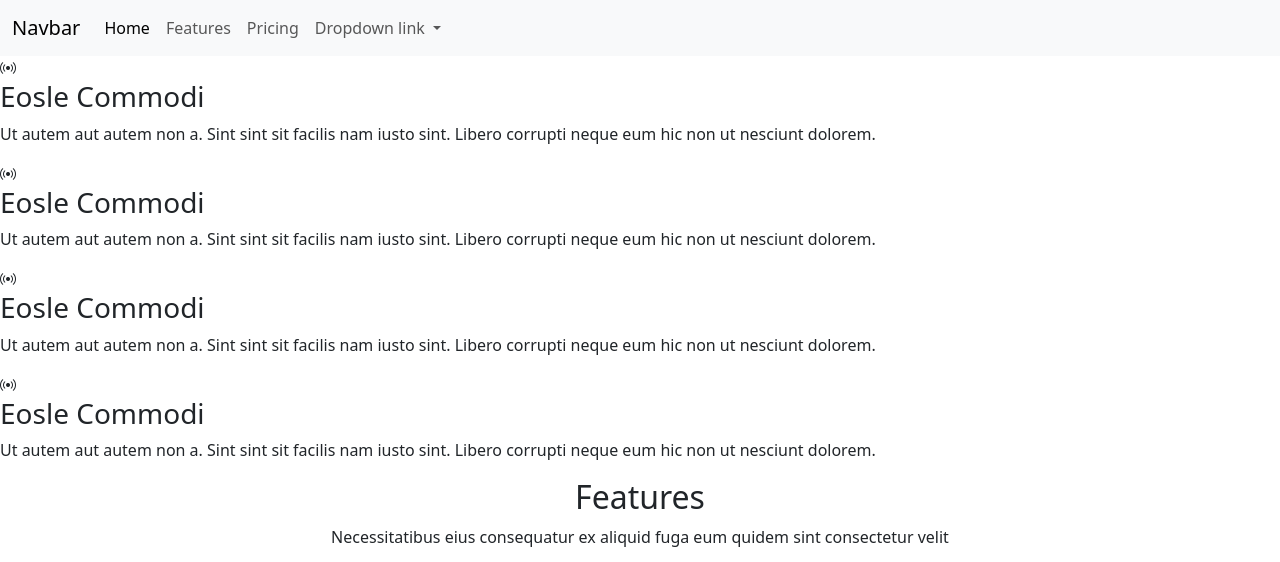
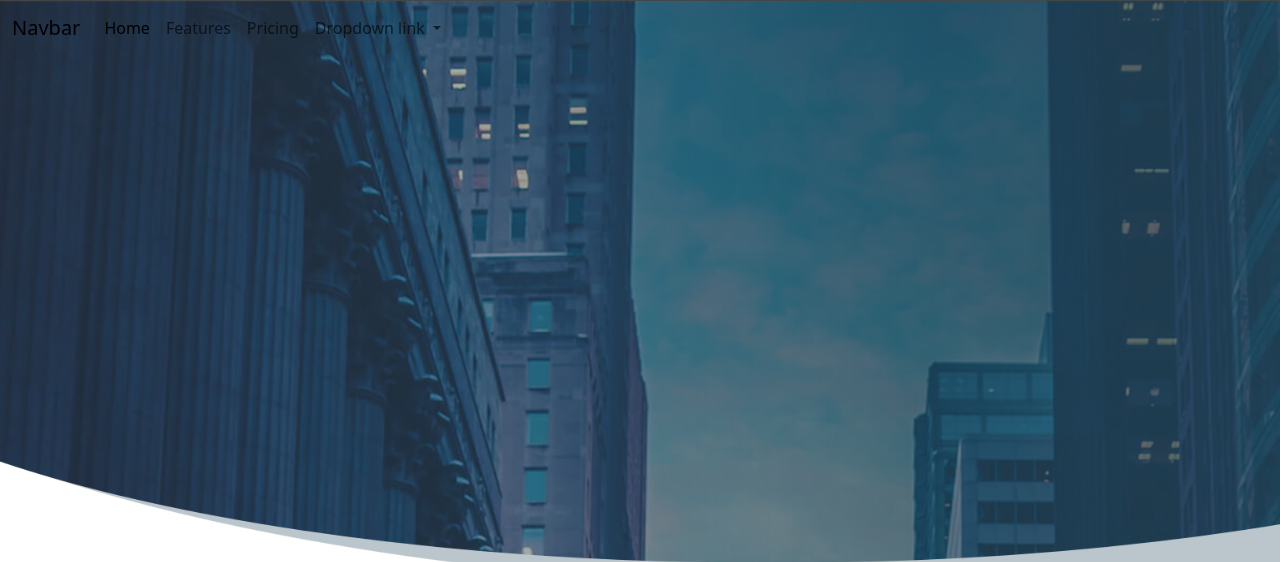
Before and after one commit to nizar-hamaoui/NIZAR-YAHYA-AYMANE-BRAHIM, a website: page index.html in a window 1280 px wide. Shown: the top 562 px of the page. Drawn offline with nearby package versions, Linux system fonts and the light colour scheme; grey boxes are pictures that could not be loaded.

Commit message:
fix nav and section1

```diff
--- a/index.html
+++ b/index.html
@@ -6,9 +6,18 @@
     <title>Document</title>
     <link rel="stylesheet" href="./public/css/app.css">
     <link rel="stylesheet" href="https://cdnjs.cloudflare.com/ajax/libs/font-awesome/6.7.2/css/all.min.css">
+    <style>
+        .nav1{
+            background:none ;
+            position: fixed;
+            z-index: 999;
+        }
+
+
+    </style>
 </head>
 <body>
-    <nav class="navbar navbar-expand-lg bg-body-tertiary">
+    <nav class="navbar navbar-expand-lg nav1" >
         <div class="container-fluid">
           <a class="navbar-brand" href="#">Navbar</a>
           <button class="navbar-toggler" type="button" data-bs-toggle="collapse" data-bs-target="#navbarNavDropdown" aria-controls="navbarNavDropdown" aria-expanded="false" aria-label="Toggle navigation">
@@ -40,8 +49,12 @@
         </div>
       </nav>
 
-    <section class="sec1">
-        <div class="sec1-div1"></div>
+    <section class="sec1" >
+        <div class="sec1-div1" style="background-image: url(./public/image/image.png); background-repeat: no-repeat; background-size: cover; width: 100%; height: 650px;">
+
+
+
+        </div>
         <div class="sec1-div2">
             <div>
                 <div class="icon">
--- a/src/sass/modules/home.sass
+++ b/src/sass/modules/home.sass
@@ -1,8 +1,8 @@
-<<<<<<< HEAD
 .sec1
-    background-image: url(./public/image/image.png)
-=======
+
 body
     background-color: red
-
->>>>>>> ccf24a1838ee0a82b265e78bb9dbeb06e08a8880
+.sec1-div1
+    width: 100%
+    height: 450px
+    background-color: #9c3535
```
Also changed, not shown: public/css/app.css.
